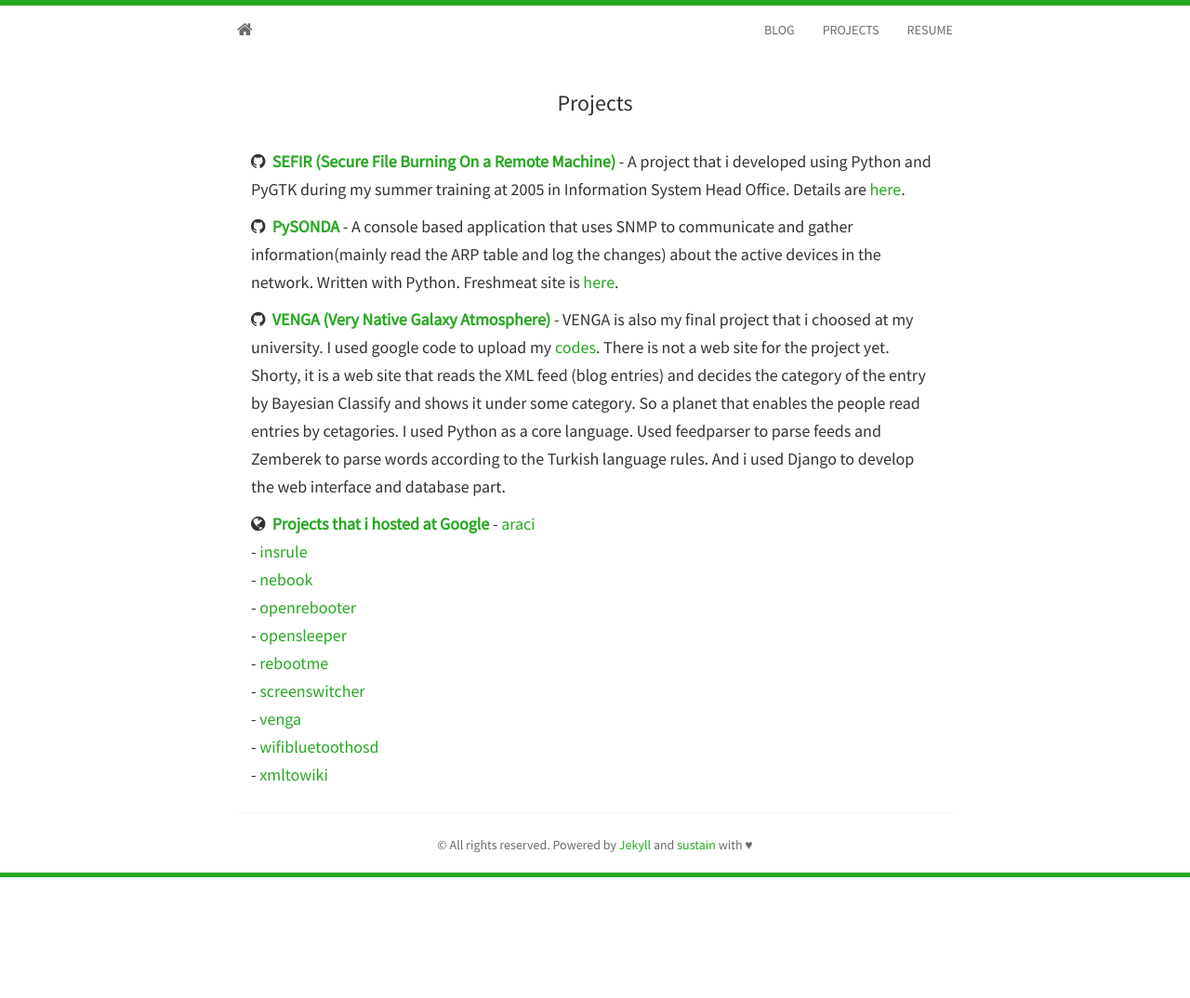
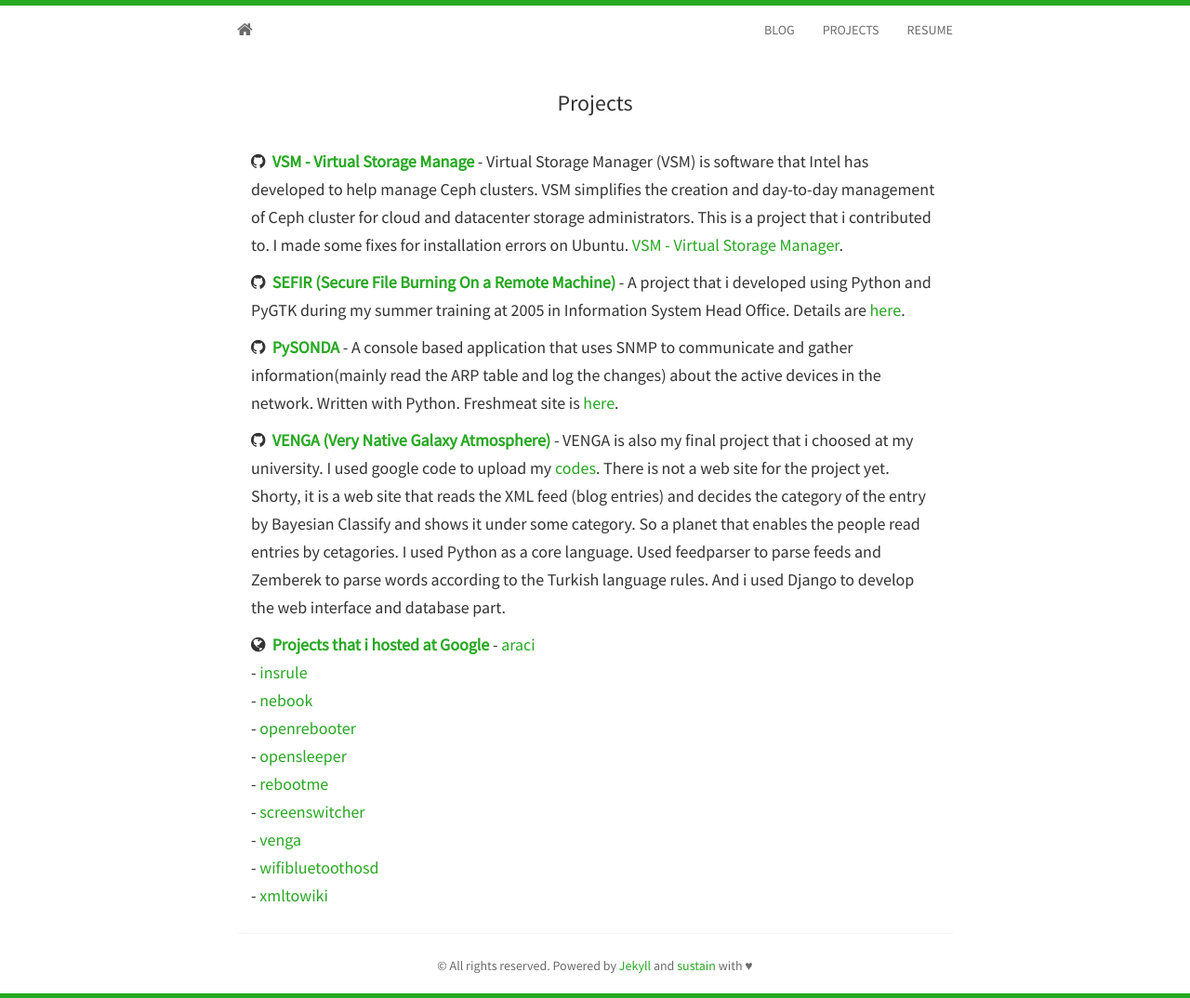
Before and after one commit to oguzy/oguzy.github.io, a Jekyll site: the page built from projects.html, in a window 1280 px wide. Shown: the whole page at 93% size. Built offline with Jekyll 4.4.1, drawn with Linux system fonts in a browser that asks for light colours; nearby versions of some CDN libraries; Markdown is read by kramdown in place of the engine named in the settings; before the commit the page ends 944 px from its top, so only the background shows below that.

Commit message:
Added VSM to the projects list

```diff
--- a/_includes/projects.html
+++ b/_includes/projects.html
@@ -3,6 +3,11 @@
   <h3>Projects</h3>
   <div class="panel panel-default">
     <div class="panel-body">
+		<h5>
+			<i class="fa fa-github"></i>&nbsp;&nbsp;<strong><a href="#">VSM - Virtual Storage Manage</a></strong>
+			- Virtual Storage Manager (VSM) is software that Intel has developed to help manage Ceph clusters. VSM simplifies the creation and day-to-day management of Ceph cluster for cloud and datacenter storage administrators. This is a project that i contributed to. I made some fixes for installation errors on Ubuntu. <a href="https://github.com/01org/virtual-storage-manager">VSM - Virtual Storage Manager</a>.
+
+		</h5>
 		<h5>
 			<i class="fa fa-github"></i>&nbsp;&nbsp;<strong><a href="#">SEFIR (Secure File Burning On a Remote Machine)</a></strong>
 			- A project that i developed using Python and PyGTK during my summer training at 2005 in Information System Head Office. Details are <a href="http://projects.comu.edu.tr/sefir/index-eng.html">here</a>.
```
